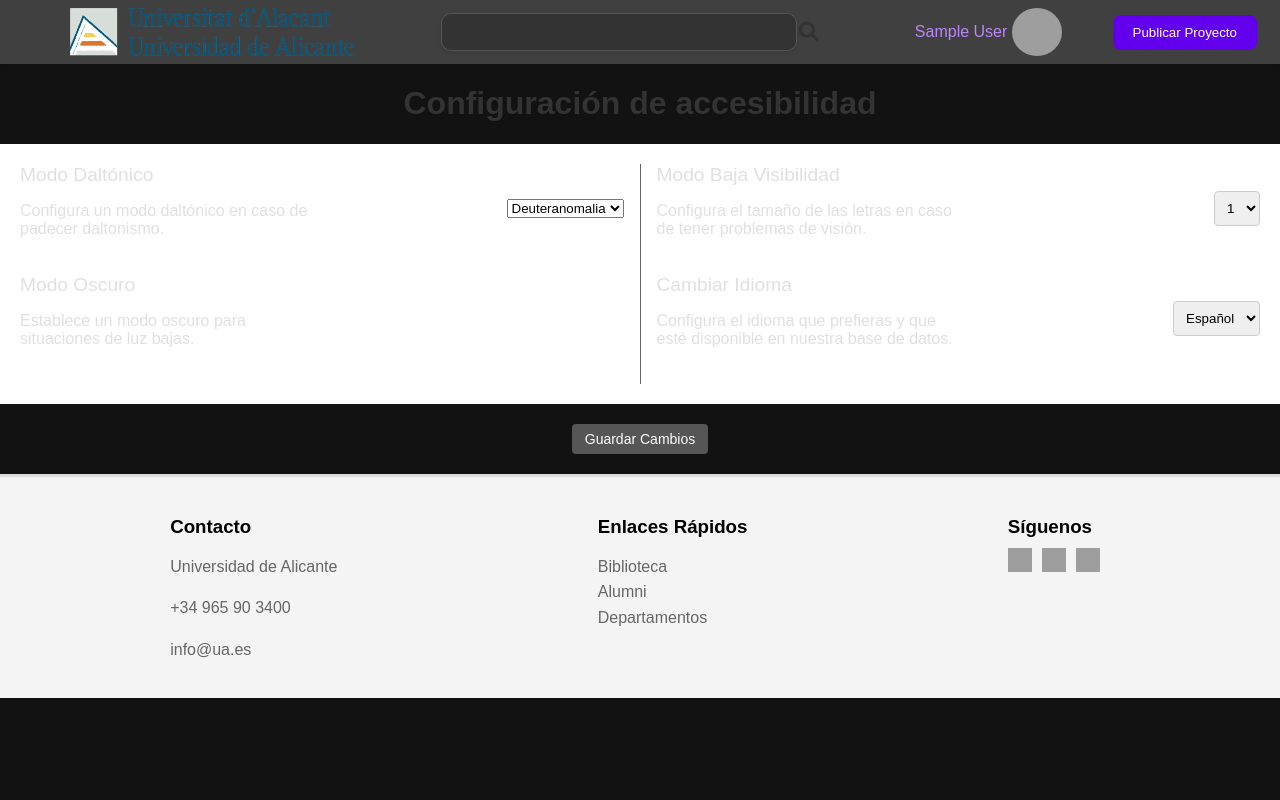
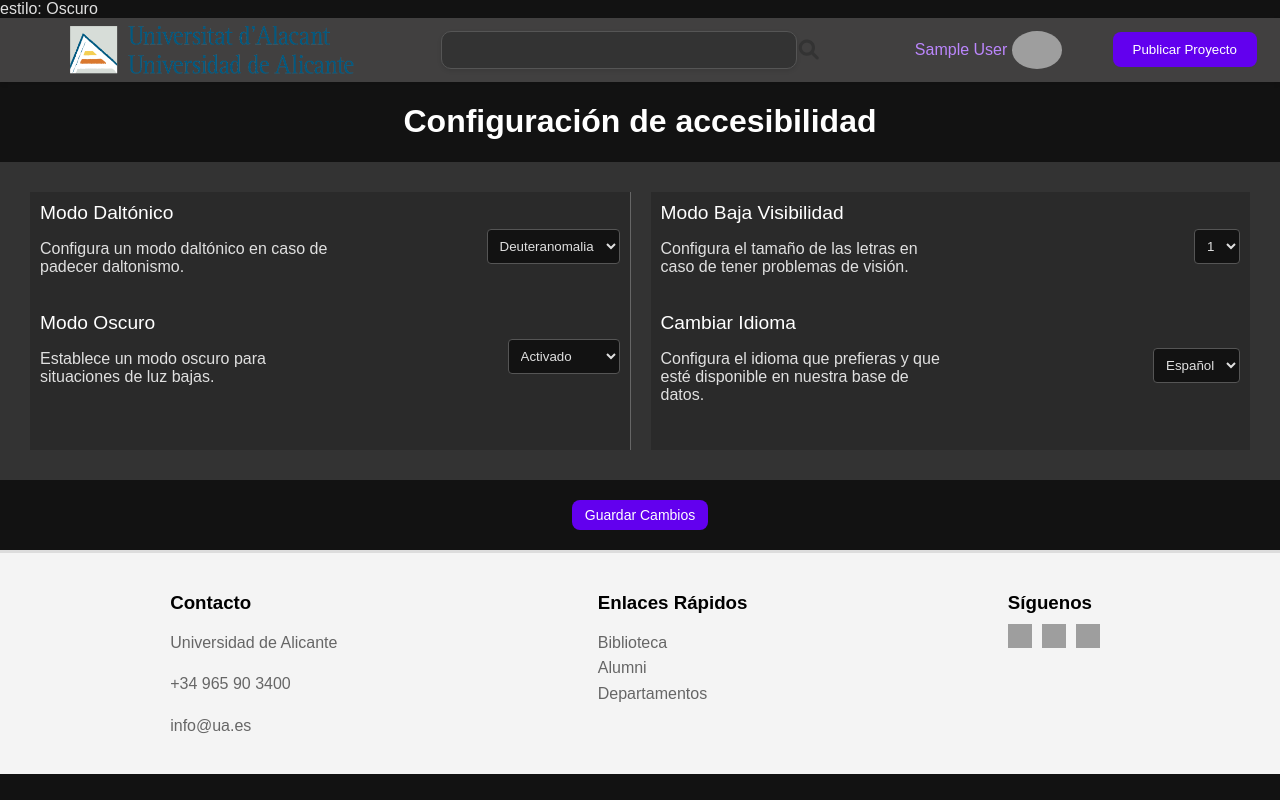
Before and after one commit to Jorgeelskizo/UA, a PHP site: page /configuracion.php in a window 1280 px wide. Run offline with PHP 8.4, Linux system fonts and the light colour scheme; the visitor is signed in with stand-in values (Sample User, id 1); grey boxes are pictures that could not be loaded.

Commit message:
Cambios varios

```diff
--- a/Imports/header.php
+++ b/Imports/header.php
@@ -13,6 +13,7 @@ if (!isset($_SESSION['nombre_usuario'])) {
 
 include 'scripts/seleccionarIdioma.php';
 
+echo 'estilo: ' . $_SESSION['modo'];
 ?>
 
 
--- a/configuracion.php
+++ b/configuracion.php
@@ -32,7 +32,7 @@ include 'scripts/seleccionarIdioma.php';
                     <p><?php echo  $palabras['descdalt'] ?></p>
                 </div>
                 <div class="setting-control-config">
-                    <select>
+                    <select class="select-config">
                         <option>Deuteranomalia</option>
                         <option>Protanopia</option>
                         <option>Tritanopia</option>
@@ -46,10 +46,10 @@ include 'scripts/seleccionarIdioma.php';
                     <p><?php echo  $palabras['descosc'] ?></p>
                 </div>
                 <div class="setting-control-config">
-                    <label class="switch-config">
-                        <input class="input-config" type="checkbox-config">
-                        <span class="slider round-config"></span>
-                    </label>
+                    <select class="select-config" id="oscuro-select">
+                        <option value="a" <?php echo (isset($_SESSION['modo']) && $_SESSION['modo'] == 'Oscuro') ? 'selected' : ''; ?>>Activado</option>
+                        <option value="d" <?php echo (isset($_SESSION['modo']) && $_SESSION['modo'] == '') ? 'selected' : ''; ?>>Desactivado</option>
+                    </select>
                 </div>
             </div>
         </div>
--- a/estilos/unificado.css
+++ b/estilos/unificado.css
@@ -725,9 +725,9 @@ body {
   }
 
   .profile-header img {
-    height: 3em;
+    width: 50px;
     /* Adjust as needed */
-    border-radius: 20px;
+    border-radius: 50%;
   }
 
   .profile-header button {
@@ -1289,11 +1289,6 @@ width: 60px;
 height: 34px;
 }
 
-.switch-config input {
-opacity: 0;
-width: 0;
-height: 0;
-}
 
 .slider-config {
 position: absolute;
@@ -2511,10 +2506,7 @@ background-color: #0056b3; /* Color azul más oscuro en hover */
 }
 
 .project-info {
-display: flex;
-flex-direction: column;
-align-items: center;
-width: 100%; /* Asegura que ocupa todo el ancho del contenedor padre */
+ margin-left: 15px;
 }
 
 .input-group {
--- a/estilos/unificadoOscuro.css
+++ b/estilos/unificadoOscuro.css
@@ -230,3 +230,193 @@ label[for="checkmenu"] {
     background-color: #3700b3;
     /* Efecto hover */
 }
+
+
+/* --------------------------Publicar proyecto------------------------------ */
+/* Contenedor principal del proyecto */
+.project-container {
+    background-color: #333333; /* Fondo oscuro para el contenedor principal */
+    color: #e0e0e0; /* Texto claro */
+}
+
+/* Columnas dentro del contenedor principal */
+.left-column, .right-column {
+    background-color: #1e1e1e; /* Fondo más oscuro para las columnas */
+}
+
+/* Títulos dentro de las columnas */
+#titulo {
+    color: #ffffff; /* Texto blanco para títulos */
+}
+
+/* Estilos para los inputs y textareas */
+.input_titulo, .descripcion, .input_horas, .tipo_proyecto {
+    background-color: #121212; /* Fondo oscuro para inputs */
+    color: #e0e0e0; /* Texto claro */
+    border: 1px solid #555; /* Borde sutil */
+}
+
+/* Botones */
+.upload-button, #upload-project-button {
+    background-color: #6200ee; /* Fondo morado para los botones */
+    color: #ffffff; /* Texto claro */
+    border: none;
+    border-radius: 8px;
+    cursor: pointer;
+    transition: background-color 0.3s;
+}
+
+.upload-button:hover, #upload-project-button:hover {
+    background-color: #3700b3; /* Cambio de color al pasar el ratón */
+}
+
+/* Estilos para los enlaces dentro de las secciones */
+.view-all, .social-icon {
+    color: #bb86fc; /* Color claro para enlaces */
+    text-decoration: none;
+}
+
+/* Sección de acciones y recursos multimedia */
+.resources-section, .project-actions {
+    background-color: #2a2a2a; /* Fondo ligeramente diferente para secciones específicas */
+}
+
+/* Íconos sociales */
+.social-icon i {
+    color: #ffffff; /* Íconos blancos para mejor visibilidad */
+}
+
+
+.resources-section h2 {
+    color: #ffffff;
+}
+
+/* Estilo del modal de subida de archivos */
+.upload-modal {
+    color: #ffffff; /* Texto claro */
+}
+
+.upload-modal-content {
+    background-color: #1e1e1e; /* Fondo más oscuro para el contenido del modal */
+    box-shadow: 0 8px 16px 0 rgba(0, 0, 0, 0.2); /* Sombra para dar profundidad */
+}
+
+.upload-close {
+    float: right; /* Colocar el botón de cerrar a la derecha */
+    font-size: 1.5em; /* Aumentar el tamaño del ícono de cerrar */
+    cursor: pointer; /* Cambiar el cursor a puntero */
+}
+
+.upload-close:hover {
+    color: #bb86fc; /* Cambio de color al pasar el ratón por el botón cerrar */
+}
+
+/* Estilos para etiquetas y selecciones */
+.uploadFileType, .uploadFileDescription, .altTextField {
+    background-color: #121212; /* Fondo oscuro para los inputs y select */
+    color: #ffffff; /* Fondo oscuro para los inputs y select */
+}
+
+.uploadFileType:focus, .uploadFileDescription:focus, .altTextField:focus {
+    border-color: #6200ee; /* Borde morado al enfocar */
+    outline: none; /* Quitar el outline predeterminado */
+}
+
+/* Botón para añadir archivo al listado */
+button {
+    background-color: #6200ee; /* Fondo morado para el botón */
+    color: #ffffff; /* Texto claro */
+    border: none;
+    cursor: pointer;
+    transition: background-color 0.3s;
+}
+
+button:hover {
+    background-color: #3700b3; /* Cambio de color al pasar el ratón */
+}
+
+/* Estilos para la sección de acciones del proyecto */
+.project-actions {
+    background-color: #2a2a2a; /* Fondo oscuro para la sección de acciones */
+    border-radius: 8px; /* Bordes redondeados */
+}
+
+.share-project {
+    color: #e0e0e0; /* Texto claro para la sección de compartir */
+    background-color: #2a2a2a; /* Texto claro para la sección de compartir */
+}
+
+.social-icon {
+    color: #bb86fc; /* Color claro para los íconos, fácil de identificar */
+    font-size: 1.5em; /* Tamaño adecuado para los íconos */
+    text-decoration: none; /* Sin subrayado */
+    transition: color 0.3s; /* Transición suave al cambiar el color */
+}
+
+.social-icon:hover {
+    color: #3700b3; /* Cambio de color al pasar el ratón */
+}
+
+/* -----------Configuracion-------------------------------- */
+/* Estilo para la página de configuración */
+.project-container-config {
+    background-color: #333333; /* Fondo oscuro para el contenedor principal */
+    color: #e0e0e0; /* Texto claro */
+    padding: 20px; /* Espaciado interno */
+}
+
+.left-column-config, .right-column-config {
+    background-color: #2a2a2a; /* Fondo más oscuro para las columnas */
+    padding: 10px; /* Espaciado interno */
+    margin: 10px; /* Espaciado externo */
+}
+
+
+.title-config {
+    color: #ffffff; /* Color blanco para los títulos */
+}
+
+/* Selectores y elementos de formulario */
+.select-config, .input-config {
+    background-color: #121212; /* Fondo oscuro para los selectores */
+    color: #e0e0e0; /* Texto claro */
+    border: 1px solid #555; /* Borde sutil */
+}
+
+/* Estilo para la parte deslizante del switch */
+.slider {
+    cursor: pointer;
+    background-color: #ccc; /* Color de fondo inicial */
+    transition: .4s; /* Transición suave */
+    border-radius: 34px; /* Bordes redondeados */
+}
+
+.slider:before {
+
+    background-color: white; /* Color del círculo */
+    transition: .4s; /* Transición suave */
+    border-radius: 50%; /* Forma redonda */
+}
+
+
+.input-config:checked + .slider {
+    background-color: #6200ee; /* Fondo morado cuando está activado */
+}
+
+/* Botones */
+.upload-button-config {
+    background-color: #6200ee; /* Fondo morado para el botón de guardar */
+    color: #ffffff; /* Texto claro */
+    border: none;
+    border-radius: 8px;
+    cursor: pointer;
+    transition: background-color 0.3s;
+}
+
+.upload-button-config:hover {
+    background-color: #3700b3; /* Cambio de color al pasar el ratón */
+}
+
+#titulo-config{
+    color:white;
+}
--- a/publicar_trabajo.php
+++ b/publicar_trabajo.php
@@ -132,7 +132,7 @@ include 'scripts/controlSesion.php';
                     </select>
                 </label>
                 <br>
-                <label id="uploadTitleField" class="uploadFileType" style="display: none;">
+                <label id="uploadTitleField" class="uploadFileTypetxt" style="display: none;">
                     Título:
                     <input type="text" id="uploadFileTitle" class="uploadFileType">
                 </label>
@@ -142,7 +142,7 @@ include 'scripts/controlSesion.php';
                     <textarea id="uploadFileDescription" class="uploadFileDescription"></textarea>
                 </label>
                 <br>
-                <label id="altTextField" class="altTextField" style="display: none;">
+                <label id="altTextField" class="altTextFieldtxt" style="display: none;">
                     Texto Alternativo:
                     <input type="text" id="uploadAltText" class="altTextField">
                 </label>
--- a/scripts/login.php
+++ b/scripts/login.php
@@ -28,7 +28,7 @@ if ($_SERVER['REQUEST_METHOD'] == 'POST') {
             $_SESSION['foto'] = $user['foto'];
             $_SESSION['id'] = $user['id_usuario'];
             $_SESSION['lang'] = 'es';
-            $_SESSION['modo'] = 'Oscuro';
+            $_SESSION['modo'] = '';
 
 
             if (isset($_POST['recordar'])) {
--- a/scripts/seleccionar.js
+++ b/scripts/seleccionar.js
@@ -3,9 +3,25 @@ document.addEventListener('DOMContentLoaded', function() {
     if (selectElement) {
         selectElement.addEventListener('change', function() {
             var selectedLanguage = this.value;
-            window.location.href = 'nombre_idi/leng.php?l=' + selectedLanguage;
+            window.location.href = 'configs/leng.php?l=' + selectedLanguage;
         });
     } else {
         console.error("Elemento de selección de idioma no encontrado.");
     }
 });
+
+document.addEventListener('DOMContentLoaded', function() {
+    var selectElement = document.getElementById('oscuro-select');
+    if (selectElement) {
+        selectElement.addEventListener('change', function() {
+            var selectedLanguage = this.value;
+            var devolver = '';
+            if(selectedLanguage == "a"){
+                devolver = 'Oscuro';
+            }
+            window.location.href = 'configs/modos.php?m=' + devolver;
+        });
+    } else {
+        console.error("Elemento de selección de idioma no encontrado.");
+    }
+});
--- a/scripts/seleccionarIdioma.php
+++ b/scripts/seleccionarIdioma.php
@@ -5,5 +5,5 @@ if( isset( $_SESSION['lang'])){
     $idioma = 'in';
 }
 
-$palabras = parse_ini_file( "nombre_idi/$idioma.ini");
+$palabras = parse_ini_file( "configs/$idioma.ini");
 ?>
```
Also changed, not shown: configs/modos.php (added, +9 -0 lines), configs/ch.ini (renamed from nombre_idi/ch.ini), configs/es.ini (renamed from nombre_idi/es.ini), configs/in.ini (renamed from nombre_idi/in.ini), configs/leng.php (renamed from nombre_idi/leng.php).
